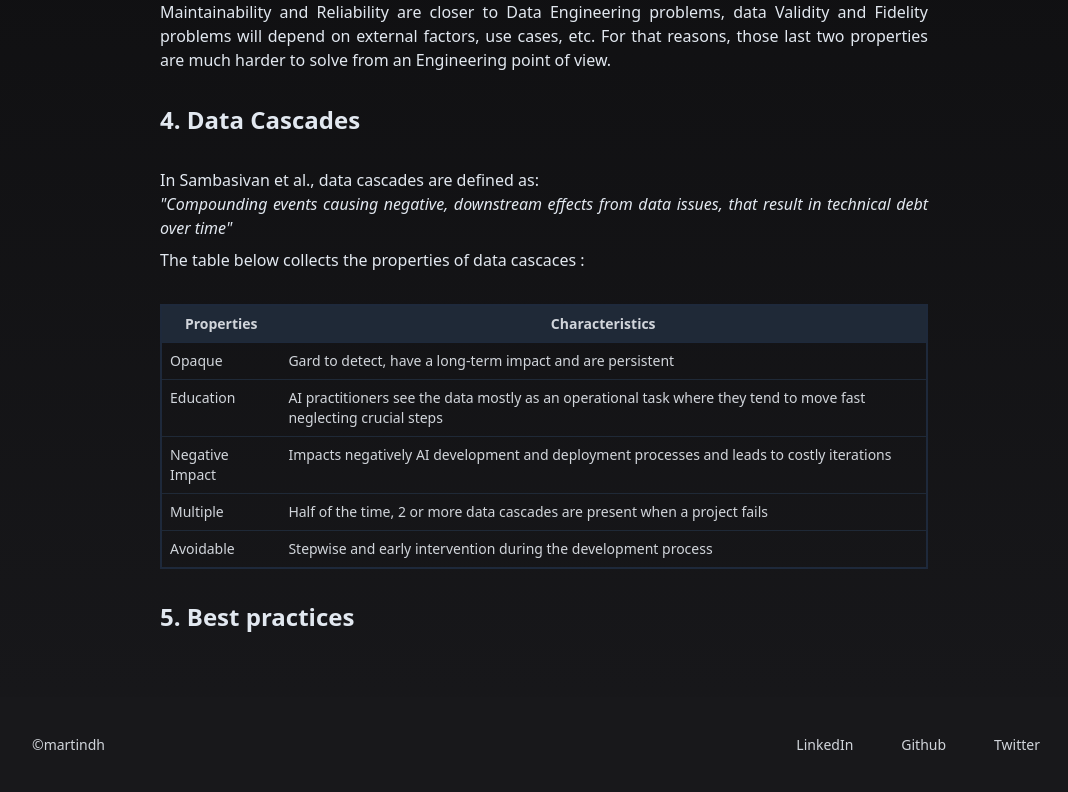
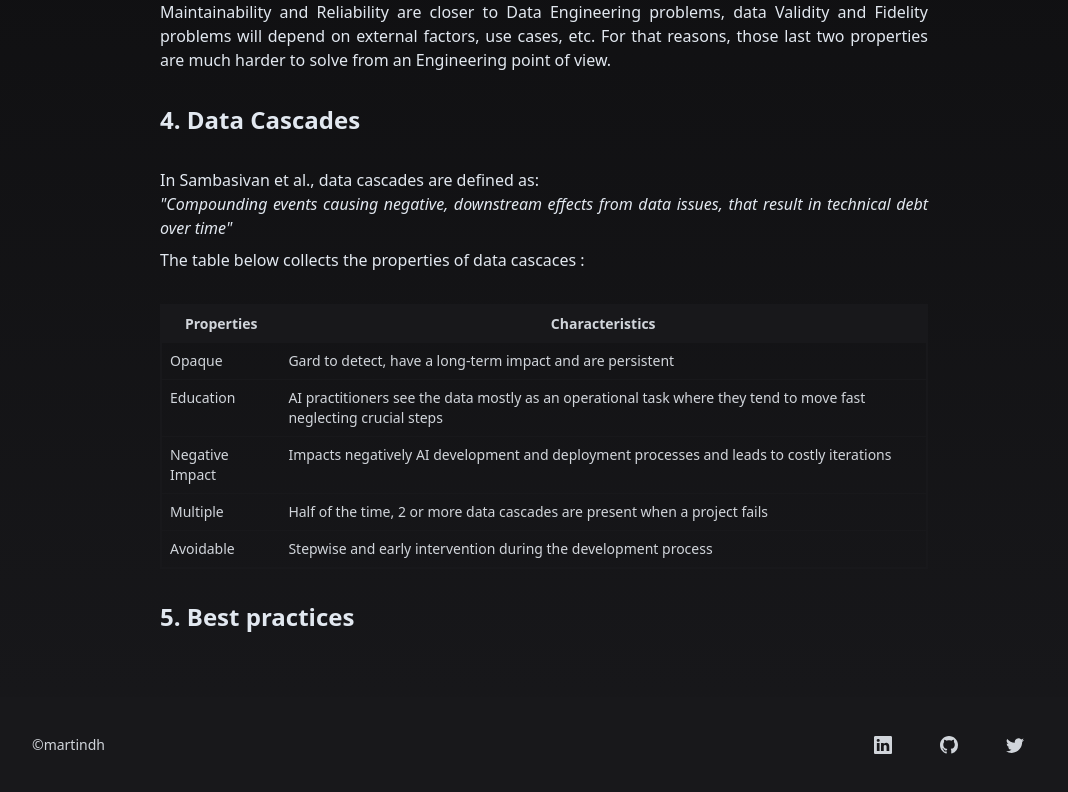
Before and after one commit to mdhoffschmidt/martindh, a React (Create React App) app: page /#/articles/article-1 in a window 1280 px wide. Shown: the part 1728-2520 px from the top of the page, without its empty margins (96-1164 px from the left). Built offline with nearby package versions, Linux system fonts and the light colour scheme.

Commit message:
add social icons

```diff
--- a/package.json
+++ b/package.json
@@ -9,6 +9,7 @@
     "@testing-library/user-event": "^13.5.0",
     "react": "^18.1.0",
     "react-dom": "^18.1.0",
+    "react-icons": "^4.3.1",
     "react-router-dom": "^6.3.0",
     "react-scripts": "^5.0.1",
     "web-vitals": "^2.1.4"
--- a/src/components/footerItem.js
+++ b/src/components/footerItem.js
@@ -1,8 +1,11 @@
 export default function FooterItem(props) {
     return (
         <a href={ props.href } target="_blank" rel="noopener noreferrer">
-            <div className="footerItem">
-                { props.text }
+            <div className="flex flex-row justify-start items-center group">
+                { props.icon }
+                <div className="footerItem">
+                    { props.text }
+                </div>
             </div>
         </a>
     );
--- a/src/components/tagItem.js
+++ b/src/components/tagItem.js
@@ -2,14 +2,38 @@ export default function TagItem(props) {
     if (props.href) {
         return (
             <a href={ props.href } target="_blank" rel="noopener noreferrer">
-                <div className="px-2 py-1 border border-gray-100 rounded-lg text-sm text-gray-500 font-semibold group-hover:bg-indigo-900 group-hover:text-white">
+                <div className="
+                    px-2
+                    py-1
+                    border
+                    border-gray-300
+                    rounded-lg
+                    text-sm
+                    text-gray-300
+                    font-semibold
+                    group-hover:bg-zinc-900
+                    group-hover:text-white
+                    "
+                >
                     { props.text }
                 </div>
             </a>
         );
     } else {
         return (
-            <div className="px-2 py-1 border border-gray-100 rounded-lg text-sm text-gray-500 font-semibold group-hover:bg-indigo-900 group-hover:text-white">
+            <div className="
+                px-2
+                py-1
+                text-sm
+                text-gray-300
+                font-semibold
+                border
+                border-gray-100
+                rounded-lg
+                group-hover:bg-zinc-900
+                group-hover:text-white
+                "
+            >
                 { props.text }
             </div>
         );
--- a/src/index.css
+++ b/src/index.css
@@ -119,10 +119,10 @@ code {
       my-8
       border
       border-2
-      border-slate-800
+      border-zinc-900
       rounded-lg
       divide-y
-      divide-slate-800
+      divide-zinc-900
       /* overflow-hidden */
       /* ring-2 */
       /* ring-gray-100 */
@@ -130,13 +130,13 @@ code {
 
     thead {
       @apply
-      bg-gray-800
+      bg-zinc-900
     }
 
     tbody {
       @apply
       divide-y
-      divide-gray-800
+      divide-zinc-900
     }
 
     th {
--- a/src/layouts/footer.js
+++ b/src/layouts/footer.js
@@ -1,4 +1,6 @@
 import FooterItem from "../components/footerItem";
+import { BsLinkedin, BsGithub, BsTwitter } from "react-icons/bs";
+
 
 export default function Footer() {
     return (
@@ -16,17 +18,20 @@ export default function Footer() {
 
                 <FooterItem
                     href="https://www.linkedin.com/in/martin-dhoffschmidt/"
-                    text="LinkedIn"
+                    text={ null }
+                    icon={ <BsLinkedin className="text-lg text-gray-300 group-hover:text-white"/> }
                 />
 
                 <FooterItem
                     href="https://github.com/mdhoffschmidt"
-                    text="Github"
+                    text={ null }
+                    icon={ <BsGithub className="text-lg text-gray-300 group-hover:text-white" /> }
                 />
 
                 <FooterItem
                     href="https://twitter.com/mdhoffschmidt"
-                    text="Twitter"
+                    text={ null }
+                    icon={ <BsTwitter className="text-lg text-gray-300 group-hover:text-white" /> }
                 />
 
             </div>
```
Also changed, not shown: 1 other file (tests, documents, lock files or other folders).
